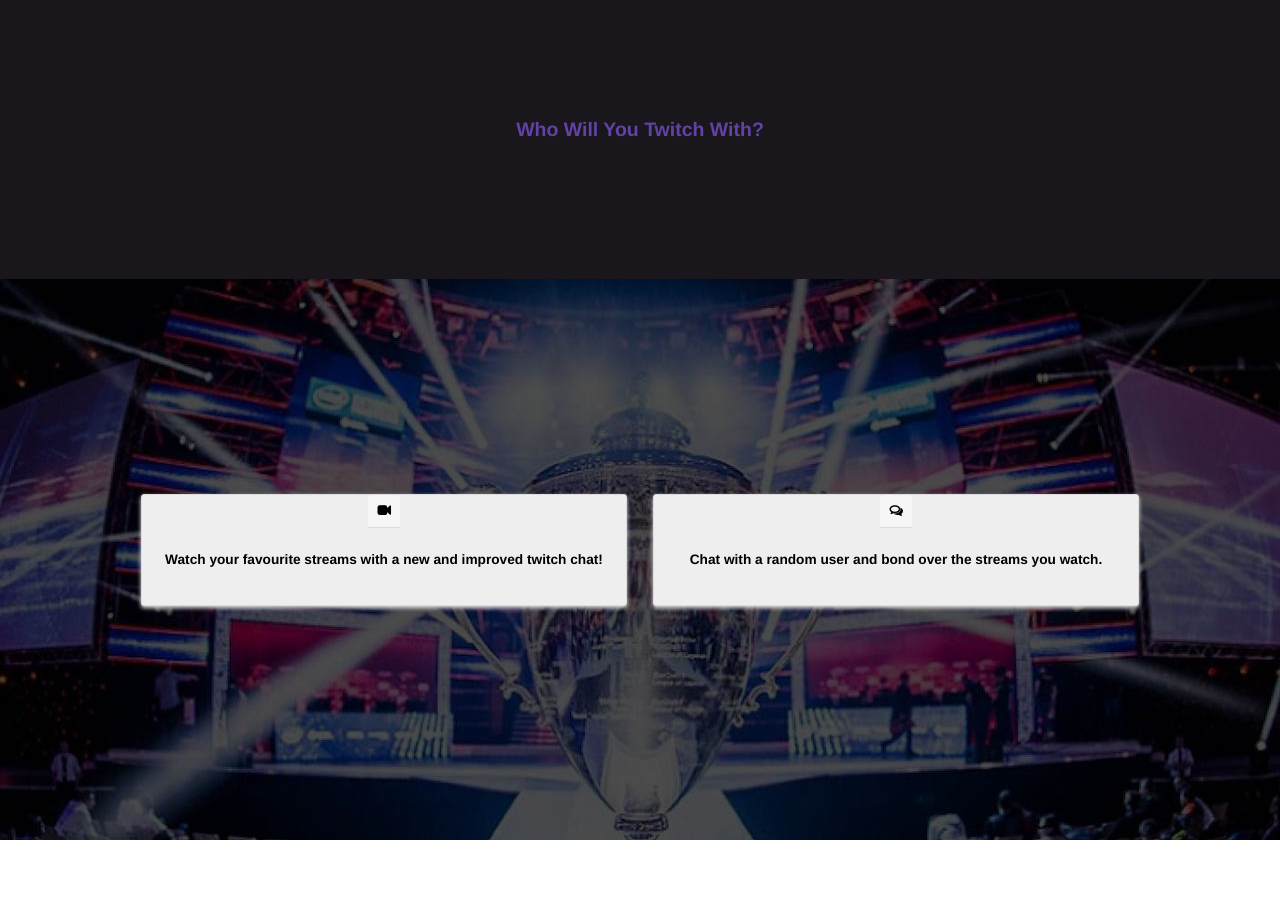
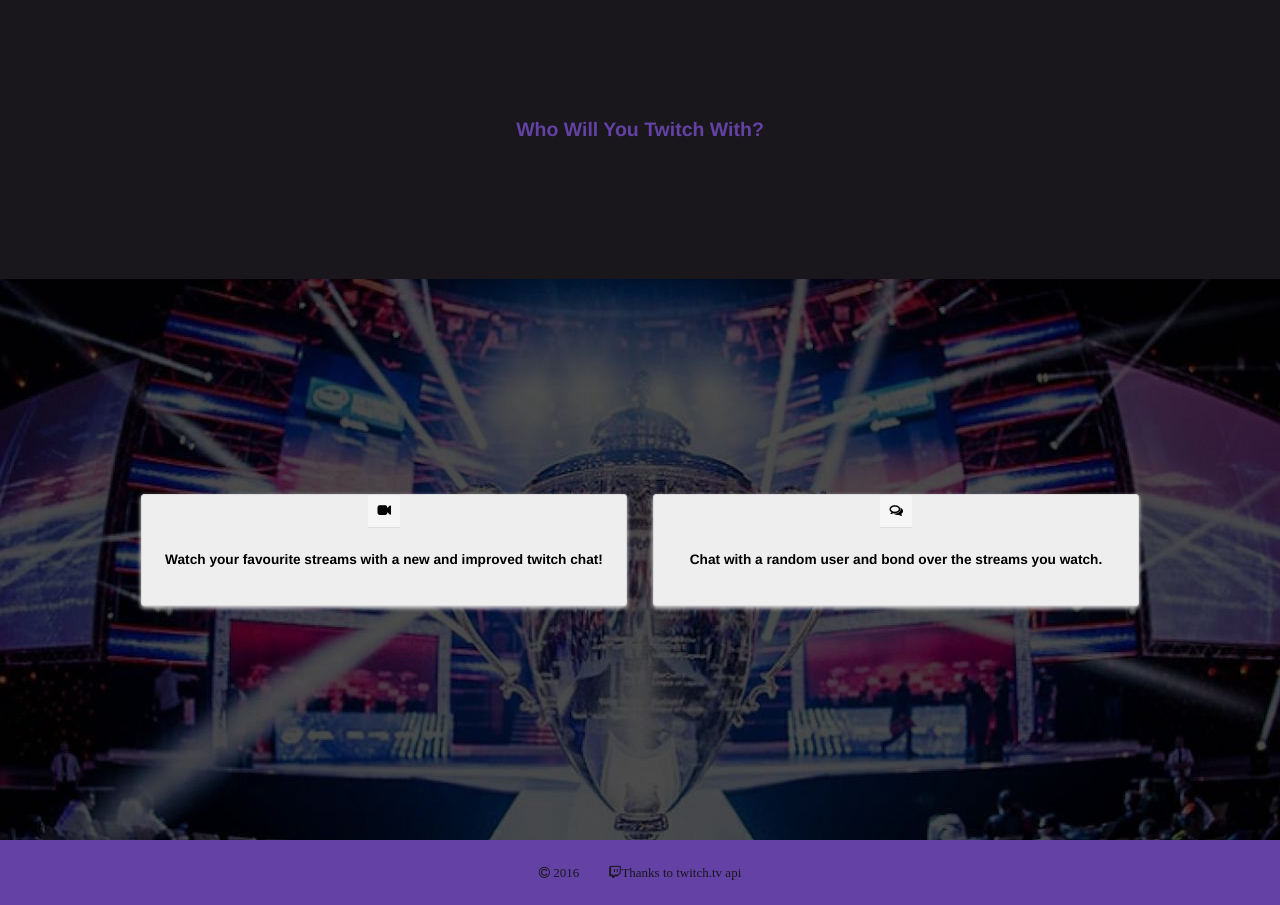
Before and after one commit to Wardrt/wdi-project-4, a website: page public/index.html in a window 1280 px wide. Shown: the part 82-987 px from the top of the page. Before the commit the page ends 922 px from the top, so only its background shows below. Drawn offline with nearby package versions, Linux system fonts and the light colour scheme; no server answers.

Commit message:
Fully styled the homepage.

```diff
--- a/public/html/home.html
+++ b/public/html/home.html
@@ -17,8 +17,10 @@
           <h3>Chat with a random user and bond over the streams you watch.</h3>
         </div>
       </div>
+    </div>
   </div>
   <div class="home-footer">
-    <!-- Footer twitch purple background -->
+    <p class="fa fa-copyright"> 2016</p>
+    <p class="fa fa-twitch">Thanks to twitch.tv api</p>
   </div>
 </section>
--- a/public/src/scss/style.scss
+++ b/public/src/scss/style.scss
@@ -57,6 +57,15 @@
     url("../images/ESL-Trophy-Header.jpg");
   .card {
     background-color: #eee;
+  }
+}
+
+.home-footer {
+  text-align: center;
+  background-color: $twitch-color-purple;
+  color: $twitch-color-black;
+  p {
+    padding: 1%;
   }
 }
 
```
Also changed, not shown: public/css/style.css, public/css/style.min.css.
